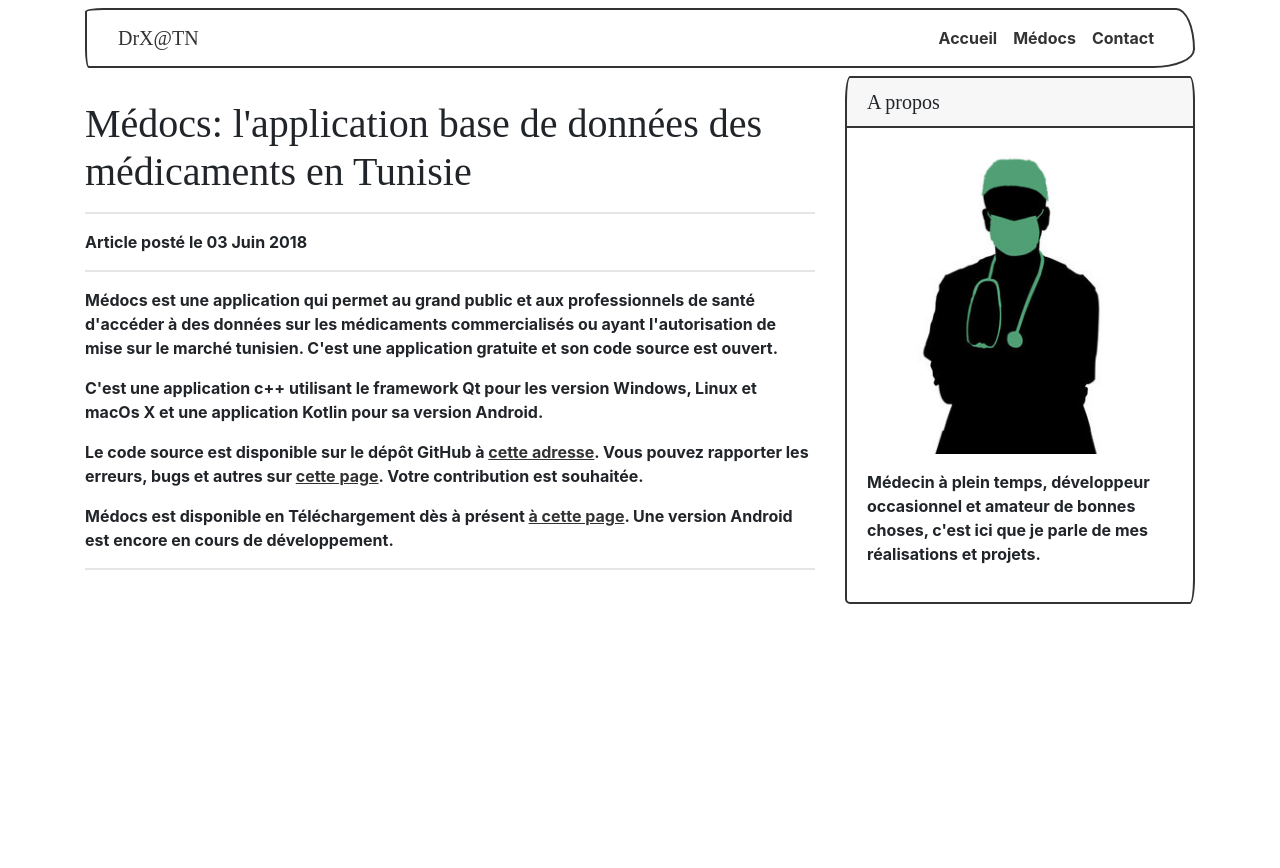
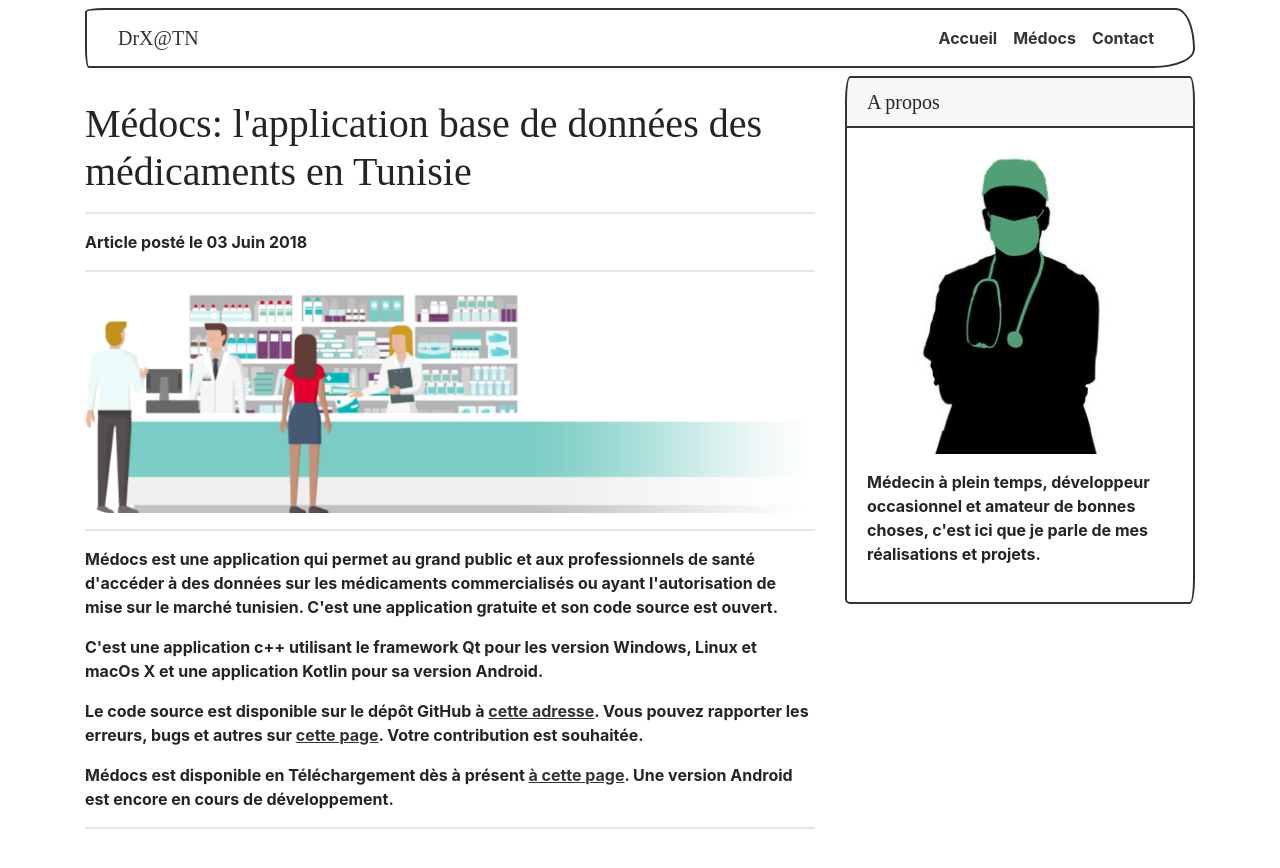
Before and after one commit to drx-tn/drx-tn.github.io, a Jekyll site: the page built from _posts/2018-06-03-medocs-application-base-de-données-des-médicaments-en-Tunisie-annonce.html, in a window 1280 px wide. Shown: the top 868 px of the page. Built offline with Jekyll 4.4.1, drawn with Linux system fonts in a browser that asks for light colours; nearby versions of some CDN libraries; some web fonts are replaced; comment, search, counter and statistics services are not loaded.

Commit message:
Améliorations.

```diff
--- a/_config.yml
+++ b/_config.yml
@@ -8,3 +8,5 @@ github_username:  drx-tn
 show_downloads: false
 paginate: 5
 paginate_path: "/blog/:num/"
+plugins:
+  - jekyll-redirect-from
--- a/_layouts/post.html
+++ b/_layouts/post.html
@@ -5,7 +5,7 @@
     <p>Article posté le {{ page.date | date: "%d %B %Y" | replace:"January","Janvier" | replace:"February","Fevrier" | replace:"March","Mars" | replace:"April","Avril" | replace:"May","Mai" | replace:"June","Juin" | replace:"July","Juillet" | replace:"August","Août"| replace:"September","Septembre" | replace:"October","Octobre" | replace:"November","Novembre" | replace:"December","Decembre" }}</p>
     <hr>
     {% if page.img %}
-    <img class="img-fluid rounded" src="http://placehold.it/900x300" alt="">
+    <img class="img-fluid rounded" src="/img/posts/{{ page.img }}" alt="">
     <hr>
     {% endif %}
     {{ content }}
--- a/_posts/2018-06-03-medocs-application-base-de-données-des-médicaments-en-Tunisie-annonce.html
+++ b/_posts/2018-06-03-medocs-application-base-de-données-des-médicaments-en-Tunisie-annonce.html
@@ -4,6 +4,7 @@ title:  "Médocs: l'application base de données des médicaments en Tunisie"
 date:   2018-06-03 17:54:52 +0100
 permalink: /blog/medocs-application-base-de-données-des-médicaments-en-Tunisie-annonce
 categories: medocs annonces logiciels
+img: officine.png
 comments: true
 excerpt_separator: <!--more-->
 ---
--- a/index.html
+++ b/index.html
@@ -7,7 +7,7 @@ title: Accueil
   <div class="card mb-4">
     <div class="card-header text-muted">{{ post.date | date: "%d %B %Y" | replace:"January","Janvier" | replace:"February","Fevrier" | replace:"March","Mars" | replace:"April","Avril" | replace:"May","Mai" | replace:"June","Juin" | replace:"July","Juillet" | replace:"August","Août"| replace:"September","Septembre" | replace:"October","Octobre" | replace:"November","Novembre" | replace:"December","Decembre" }}</div>
     <div class="card-body">
-      {% if post.img %} <img class="card-img-top" src="{{ post.img }}" alt="Card image cap"> {% endif %}
+      {% if post.img %} <img class="card-img-top" src="/img/posts/{{ post.img }}" alt="Card image cap"><hr> {% endif %}
       <h2 class="card-title">{{ post.title }}</h2>
       <p class="card-text">{{ post.excerpt }}</p>
       <a href="{{ post.url }}" class="btn btn-primary float-right">Continuer la lecture &raquo;</a>
--- /dev/null
+++ b/ppa.html
@@ -0,0 +1,6 @@
+---
+title: PPA DrX.tn sur Launchpad
+redirect_to:
+  - https://launchpad.net/~drx.tn/+archive/ubuntu/ppa
+permalink: /ppa
+---
```
Also changed, not shown: img/posts/medocs.png (added), img/posts/medocs1.png (added), img/posts/officine.png (added).
